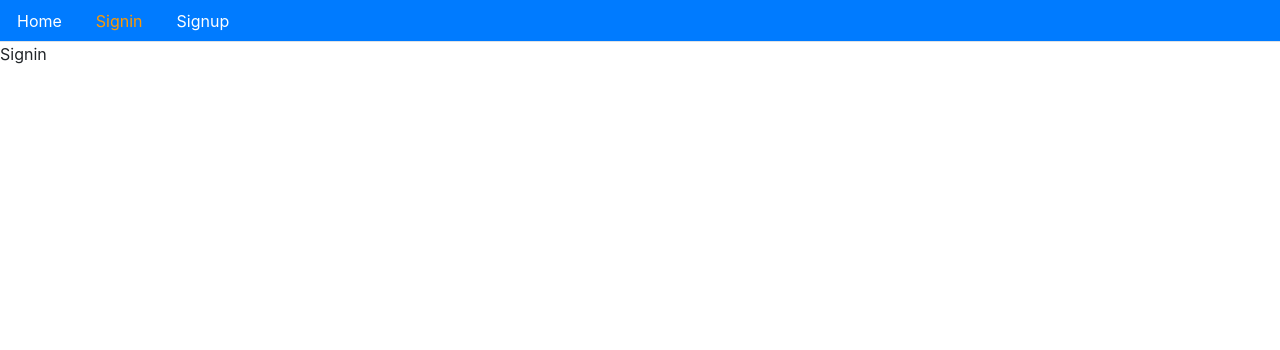
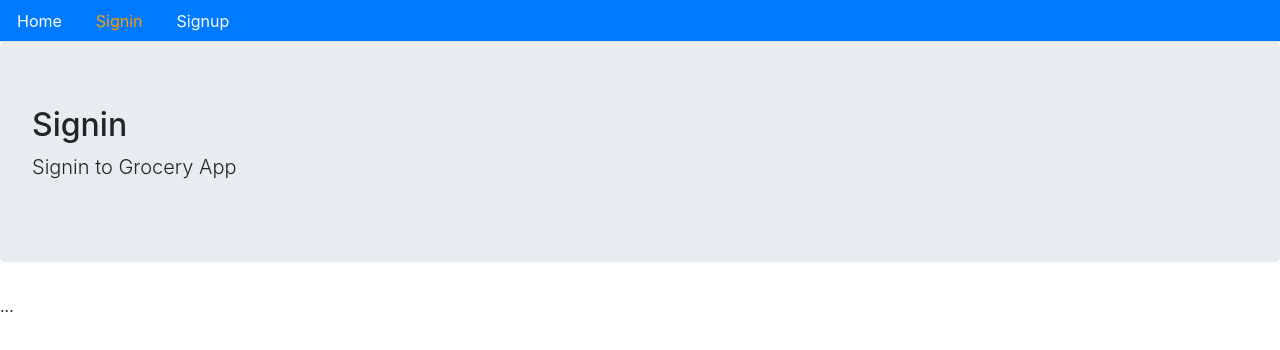
Before and after one commit to plasante/MernEcommFrontend, a React (Create React App) app: page /signin in a window 1280 px wide. Shown: the top 350 px of the page. Built offline with nearby package versions, Linux system fonts and the light colour scheme.

Commit message:
Set Layout

```diff
--- a/package.json
+++ b/package.json
@@ -7,6 +7,7 @@
     "@testing-library/jest-dom": "^6.6.3",
     "@testing-library/react": "^16.2.0",
     "@testing-library/user-event": "^13.5.0",
+    "dotenv": "^16.4.7",
     "react": "^19.0.0",
     "react-dom": "^19.0.0",
     "react-router-dom": "^7.2.0",
--- a/src/RouteTree.js
+++ b/src/RouteTree.js
@@ -3,12 +3,10 @@ import { BrowserRouter, Routes, Route } from 'react-router-dom';
 import Signup from './user/Signup';
 import Signin from './user/Signin';
 import Home from './core/Home';
-import Menu from './core/Menu';
 
 const RouteTree = () => {
   return (
     <BrowserRouter>
-      <Menu />
       <Routes>
         <Route path="/" element={<Home />} />
         <Route path="/signin" element={<Signin />} />
--- /dev/null
+++ b/src/config.js
@@ -0,0 +1 @@
+export const API = process.env.REACT_APP_API_URL;
--- a/src/core/Home.js
+++ b/src/core/Home.js
@@ -1,10 +1,11 @@
 import React from 'react';
+import Layout from './Layout';
 
 const Home = () => {
   return (
-    <div>
-      Home
-    </div>
+    <Layout title="Home Page" description="Grocery App">
+      ...
+    </Layout>
   );
 };
 
--- /dev/null
+++ b/src/core/Layout.js
@@ -0,0 +1,19 @@
+import React from 'react';
+import Menu from './Menu';
+
+const Layout = ({ title = 'Title', description = 'Description', className, children }) => {
+  return (
+    <div>
+      <Menu />
+      <div className={'jumbotron'}>
+        <h2>{title}</h2>
+        <p className={'lead'}>{description}</p>
+      </div>
+      <div className={className}>
+        {children}
+      </div>
+    </div>
+  );
+};
+
+export default Layout;
--- a/src/user/Signin.js
+++ b/src/user/Signin.js
@@ -1,10 +1,11 @@
 import React from 'react';
+import Layout from '../core/Layout';
 
 const Signin = () => {
   return (
-    <div>
-      Signin
-    </div>
+    <Layout title="Signin" description="Signin to Grocery App">
+      ...
+    </Layout>
   );
 };
 
--- a/src/user/Signup.js
+++ b/src/user/Signup.js
@@ -1,10 +1,11 @@
 import React from 'react';
+import Layout from '../core/Layout';
 
 const Signup = () => {
   return (
-    <div>
-      Signup
-    </div>
+    <Layout title="Signup" description="Signup to Grocery App">
+      ...
+    </Layout>
   );
 };
 
```
Also changed, not shown: 2 other files (tests, documents, lock files or other folders).
